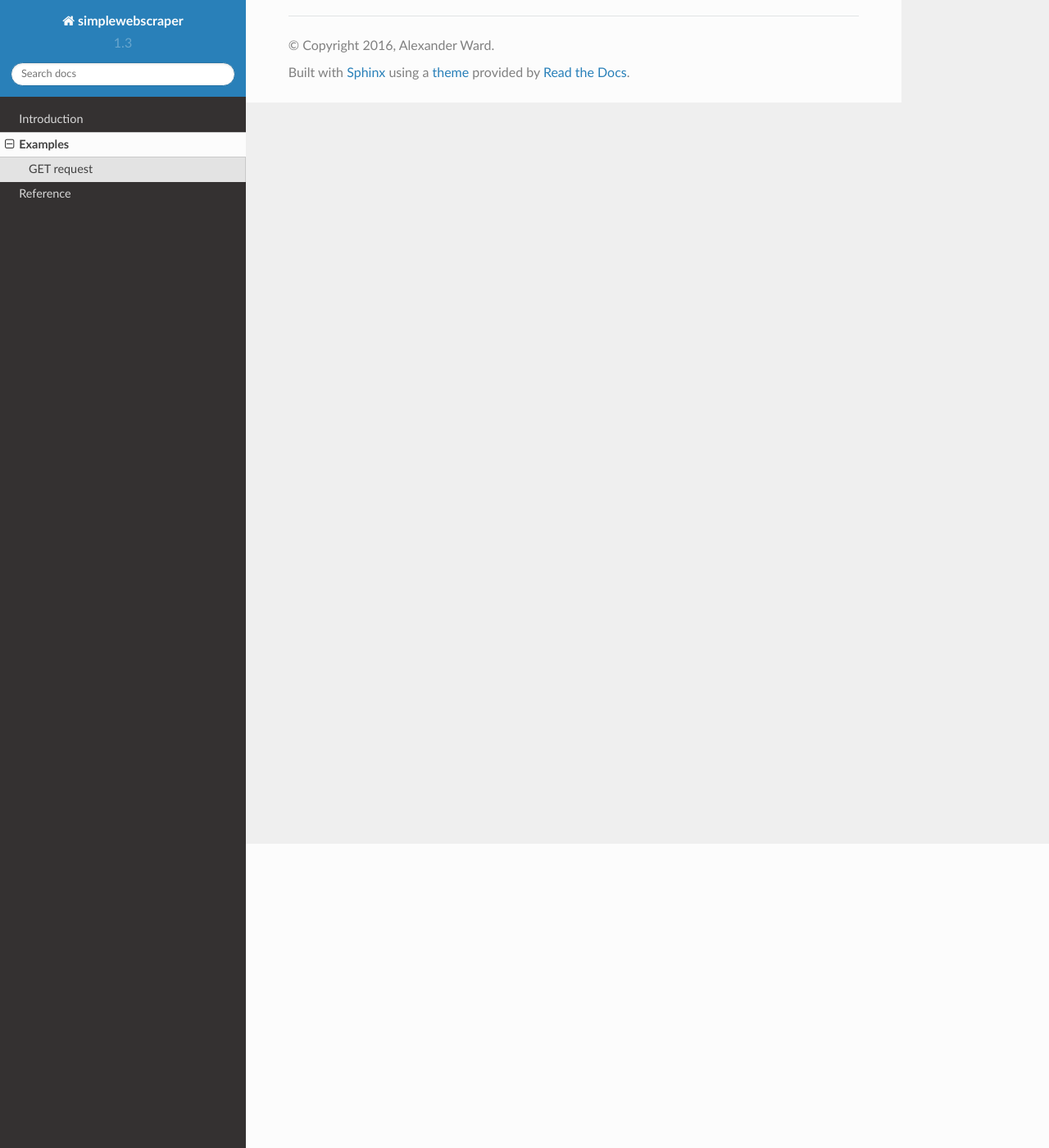
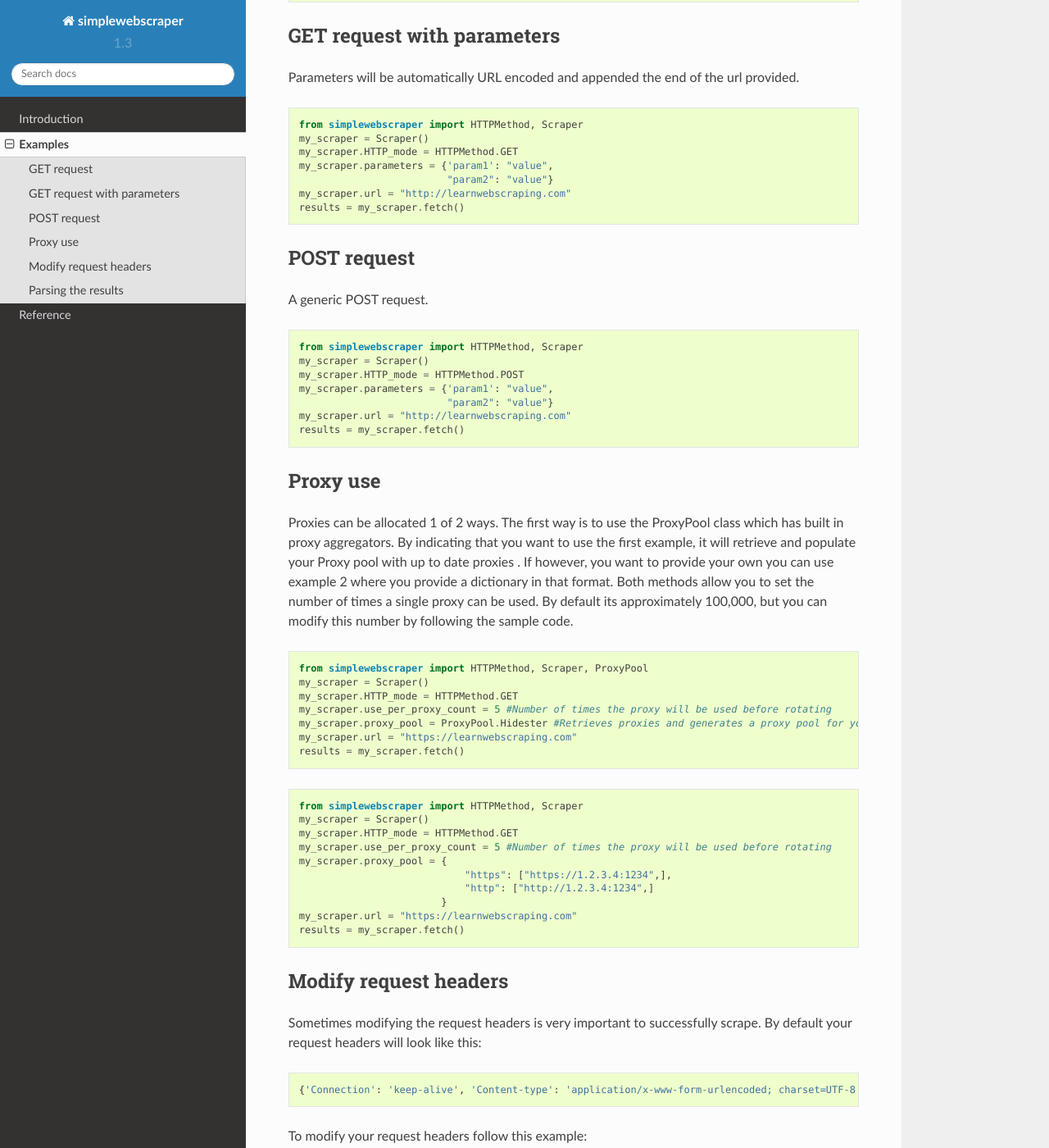
Before and after one commit to Syners/simplewebscraper, a Sphinx documentation site: the page built from docs/examples.rst, in a window 1280 px wide and 1400 px high, scrolled down 371 px. Shown: the whole window at 82% size. Built offline with Sphinx 7.4.7 and the Read the Docs theme 2.0.0, drawn with Linux system fonts in a browser that asks for light colours; some of the changed text lies outside the part shown.

Commit message:
updated documentation

```diff
--- a/docs/examples.rst
+++ b/docs/examples.rst
@@ -1,12 +1,135 @@
 Examples
-===========
+========
 
 
 GET request
 -----------
-
-Get Request:
+A generic GET request.
 
 .. code-block:: python
 
-    pass
+    from simplewebscraper import HTTPMethod, Scraper
+    my_scraper = Scraper()
+    my_scraper.HTTP_mode = HTTPMethod.GET
+    my_scraper.url = "http://learnwebscraping.com"
+    results = my_scraper.fetch()
+
+
+GET request with parameters
+---------------------------
+Parameters will be automatically URL encoded and appended the end of the url provided.
+
+.. code-block:: python
+
+    from simplewebscraper import HTTPMethod, Scraper
+    my_scraper = Scraper()
+    my_scraper.HTTP_mode = HTTPMethod.GET
+    my_scraper.parameters = {'param1': "value",
+                             "param2": "value"}
+    my_scraper.url = "http://learnwebscraping.com"
+    results = my_scraper.fetch()
+
+
+POST request
+------------
+A generic POST request.
+
+.. code-block:: python
+
+    from simplewebscraper import HTTPMethod, Scraper
+    my_scraper = Scraper()
+    my_scraper.HTTP_mode = HTTPMethod.POST
+    my_scraper.parameters = {'param1': "value",
+                             "param2": "value"}
+    my_scraper.url = "http://learnwebscraping.com"
+    results = my_scraper.fetch()
+
+Proxy use
+---------
+Proxies can be allocated 1 of 2 ways.  The first way is to use the ProxyPool class which has built in proxy aggregators.  By
+indicating that you want to use the first example, it will retrieve and populate your Proxy pool with up to date proxies
+.  If however, you want to provide your own you can use example 2 where you provide a dictionary in that format.  Both
+methods allow you to set the number of times a single proxy can be used.  By default its approximately 100,000, but you
+can modify this number by following the sample code.
+
+.. code-block:: python
+
+    from simplewebscraper import HTTPMethod, Scraper, ProxyPool
+    my_scraper = Scraper()
+    my_scraper.HTTP_mode = HTTPMethod.GET
+    my_scraper.use_per_proxy_count = 5 #Number of times the proxy will be used before rotating
+    my_scraper.proxy_pool = ProxyPool.Hidester #Retrieves proxies and generates a proxy pool for you.
+    my_scraper.url = "https://learnwebscraping.com"
+    results = my_scraper.fetch()
+
+.. code-block:: python
+
+    from simplewebscraper import HTTPMethod, Scraper
+    my_scraper = Scraper()
+    my_scraper.HTTP_mode = HTTPMethod.GET
+    my_scraper.use_per_proxy_count = 5 #Number of times the proxy will be used before rotating
+    my_scraper.proxy_pool = {
+                                "https": ["https://1.2.3.4:1234",],
+                                "http": ["http://1.2.3.4:1234",]
+                            }
+    my_scraper.url = "https://learnwebscraping.com"
+    results = my_scraper.fetch()
+
+
+Modify request headers
+----------------------
+Sometimes modifying the request headers is very important to successfully scrape. By default your request headers will
+look like this:
+
+.. code-block:: python
+
+    {'Connection': 'keep-alive', 'Content-type': 'application/x-www-form-urlencoded; charset=UTF-8', 'Accept-Encoding': 'gzip, deflate', 'Accept': '*/*', 'User-Agent': 'Mozilla/5.0 (Windows NT 6.1; WOW64) AppleWebKit/536.5 (KHTML, like Gecko) Chrome/19.0.1084.56 Safari/536.5'}
+
+To modify your request headers follow this example:
+
+.. code-block:: python
+
+    from simplewebscraper import HTTPMethod, Scraper
+    my_scraper = Scraper()
+    my_scraper.HTTP_mode = HTTPMethod.GET
+    my_scraper.url = "https://learnwebscraping.com"
+    my_scraper.headers = {"User-Agent":"Some User agent string"}
+    results = my_scraper.fetch()
+
+Keep in mind that when changing the headers, it merges and overwrites fields.  It will not delete any entries in your headers if you only provide a select number of fields.
+
+Parsing the results
+-------------------
+Depending on the data you scraped, the data returned will be a different data type.  The type is dependent on the content-type in the HTTP response header.
+
+The data is handled the following ways based on the content-type:
+
+=============  ========  ===============================================================
+Content Type   Returned  Notes
+=============  ========  ===============================================================
+application/*  None      This will be downloaded to <workingdirectory>/<domain>/filename
+image/*        None      This will be downloaded to <workingdirectory>/<domain>/filename
+video/*        None      This will be downloaded to <workingdirectory>/<domain>/filename
+text/*         String
+=============  ========  ===============================================================
+
+Exceptions:
+
+================  ===========
+Content Type      Returned
+================  ===========
+text/xml          XML Object
+application/json  JSON Object
+================  ===========
+
+To inspect the content-type of the response header follow this example:
+
+.. code-block:: python
+
+    from simplewebscraper import HTTPMethod, Scraper
+    my_scraper = Scraper()
+    my_scraper.HTTP_mode = HTTPMethod.GET
+    my_scraper.url = "https://learnwebscraping.com"
+    my_scraper.fetch()
+
+    print my_scraper.response_headers
```
Also changed, not shown: 1 other file.
